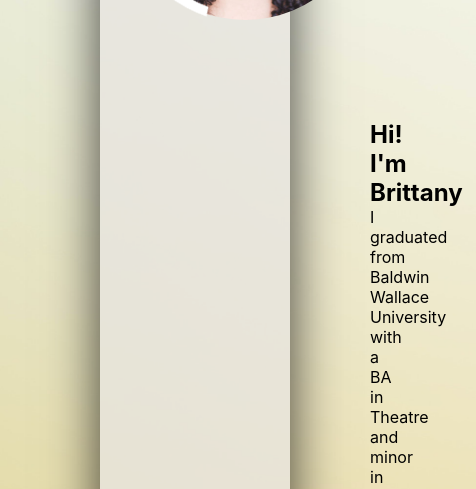
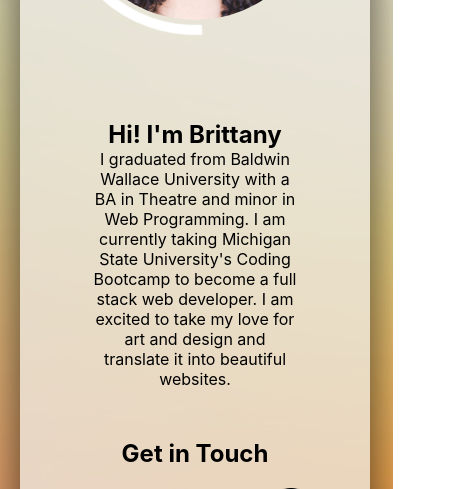
Before and after one commit to bganser15/brittanys-react-portfolio, a React (Create React App) app: page / in a window 390 px wide. Shown: the part 520-1009 px from the top of the page, 476 px wide, since content can reach past the window. Built offline with nearby package versions, Linux system fonts and the light colour scheme.

Commit message:
fixed mobile breakpoints

```diff
--- a/src/App.css
+++ b/src/App.css
@@ -16,3 +16,10 @@ main {
   min-height:100vh;
   box-shadow:0 0 50px rgba(0, 0, 0, 0.75) ;
 }
+
+
+@media screen and (max-width: 914px) {
+  main {
+    margin: 0px 20px;
+  }
+}
--- a/src/components/About/index.css
+++ b/src/components/About/index.css
@@ -48,3 +48,10 @@
 @keyframes spin {
   to{ transform: rotate(360deg);}
 }
+
+
+@media screen and (max-width: 1290px) {
+  .about-me-container{
+    margin: 0;
+  }
+}
--- a/src/components/Nav/index.css
+++ b/src/components/Nav/index.css
@@ -37,7 +37,7 @@ a:visited {
 }
 
 
-@media screen and (max-width: 914px) {
+@media screen and (max-width: 1330px) {
   nav ul li {
     display: block;
     width: 100%;
```
